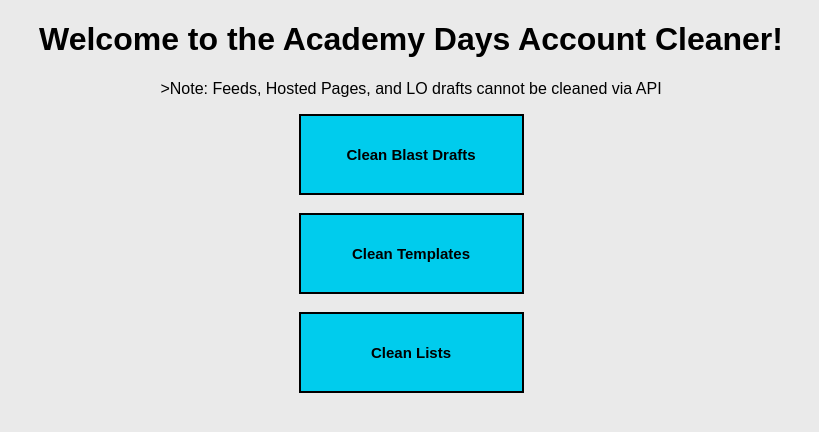
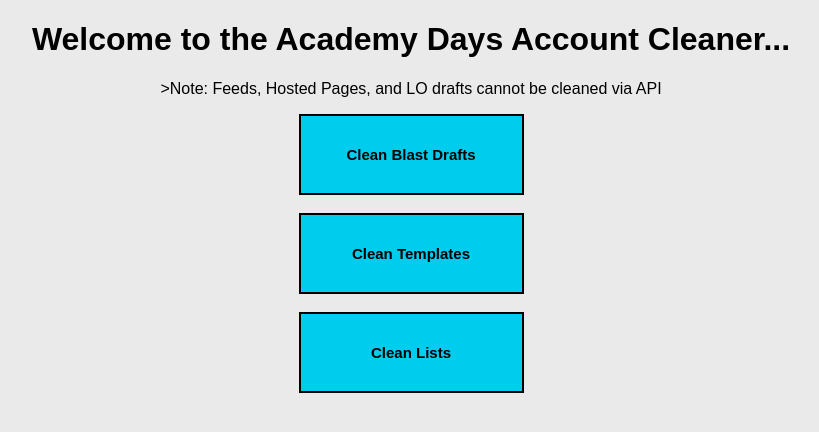
Before and after one commit to stevedoesitall/account_clean_v2, a website: page index.html in a window 1280 px wide. Shown: the whole page, without its empty margins (229-1048 px from the left). Drawn offline with Linux system fonts and the light colour scheme.

Commit message:
Redeploy

```diff
--- a/index.html
+++ b/index.html
@@ -9,7 +9,7 @@
     </head>
     <body>
         <div id="header">
-            <h1>Welcome to the Academy Days Account Cleaner!</h1>
+            <h1>Welcome to the Academy Days Account Cleaner...</h1>
             <p><span class="note"></span>>Note:</span> Feeds, Hosted Pages, and LO drafts cannot be cleaned via API</p>
         </div>
         <div id="main">
```
